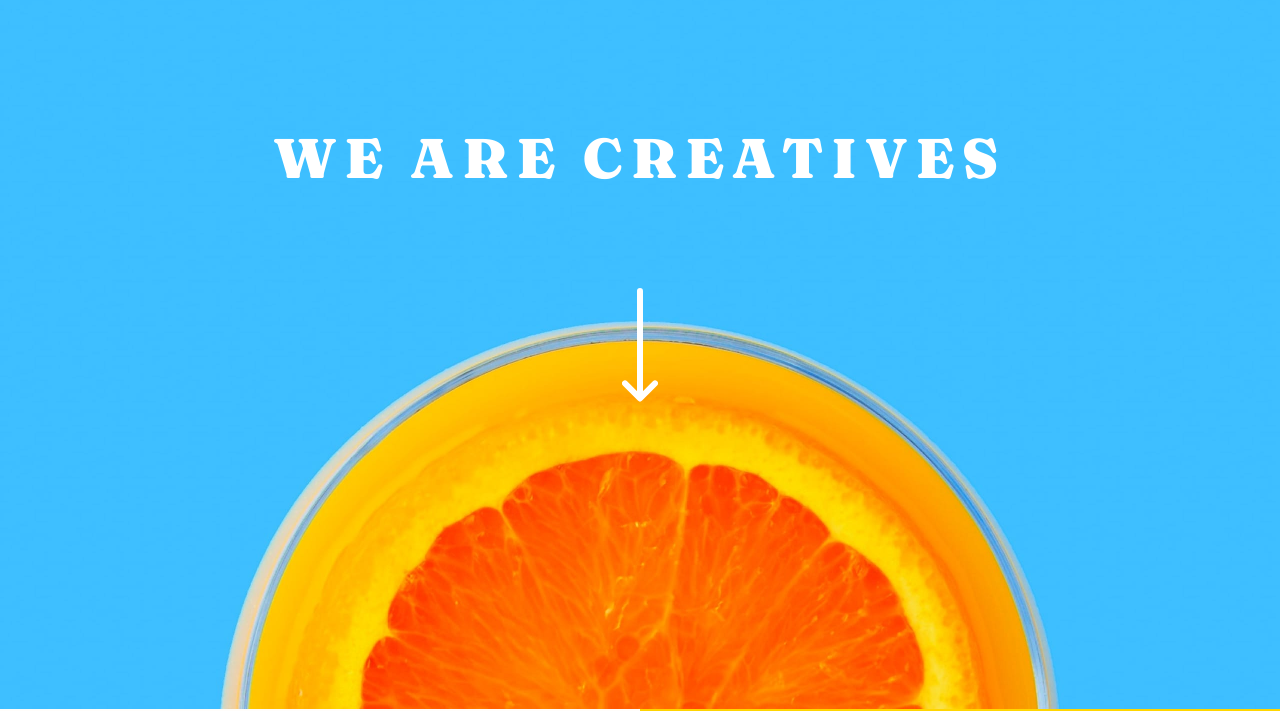
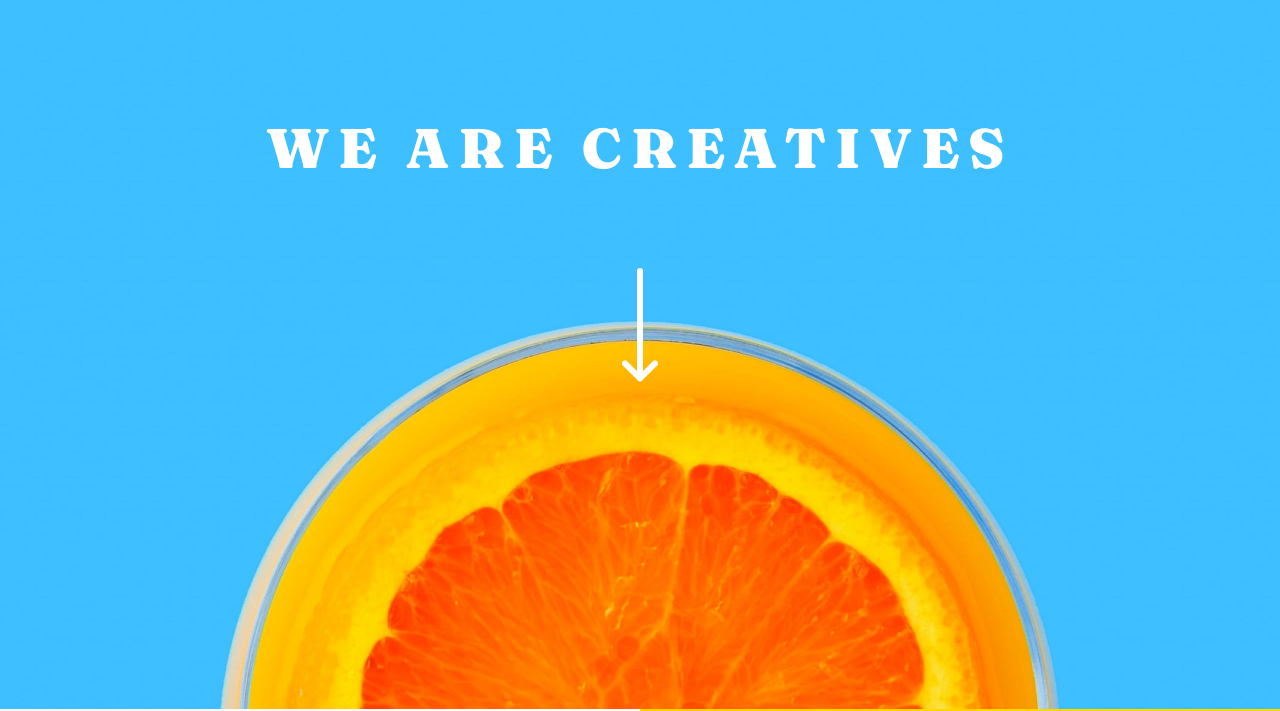
Before and after one commit to rubyeleanor/agency-landing-page, a plain HTML site: page index.html in a window 1280 px wide. Shown: the part 91-802 px from the top of the page. Drawn offline with Linux system fonts and the light colour scheme.

Commit message:
CSS padding

```diff
--- a/app/scss/globals/_typography.scss
+++ b/app/scss/globals/_typography.scss
@@ -54,12 +54,12 @@ h1 {
     text-transform: uppercase;
     color: white;
     font-size: var(--font-40px);
-    letter-spacing: 0.45rem;
-    padding-top: 15px;
+    letter-spacing: 0.5rem;
+    padding-top: 70px;
     padding-bottom: 50px;
 
     @media screen and (min-width: 768px) {
-        padding: 100px 0;
+        padding: 90px 0;
         font-size: var(--font-56px);
 
     }
```
Also changed, not shown: dist/styles.css, 1 other file.
